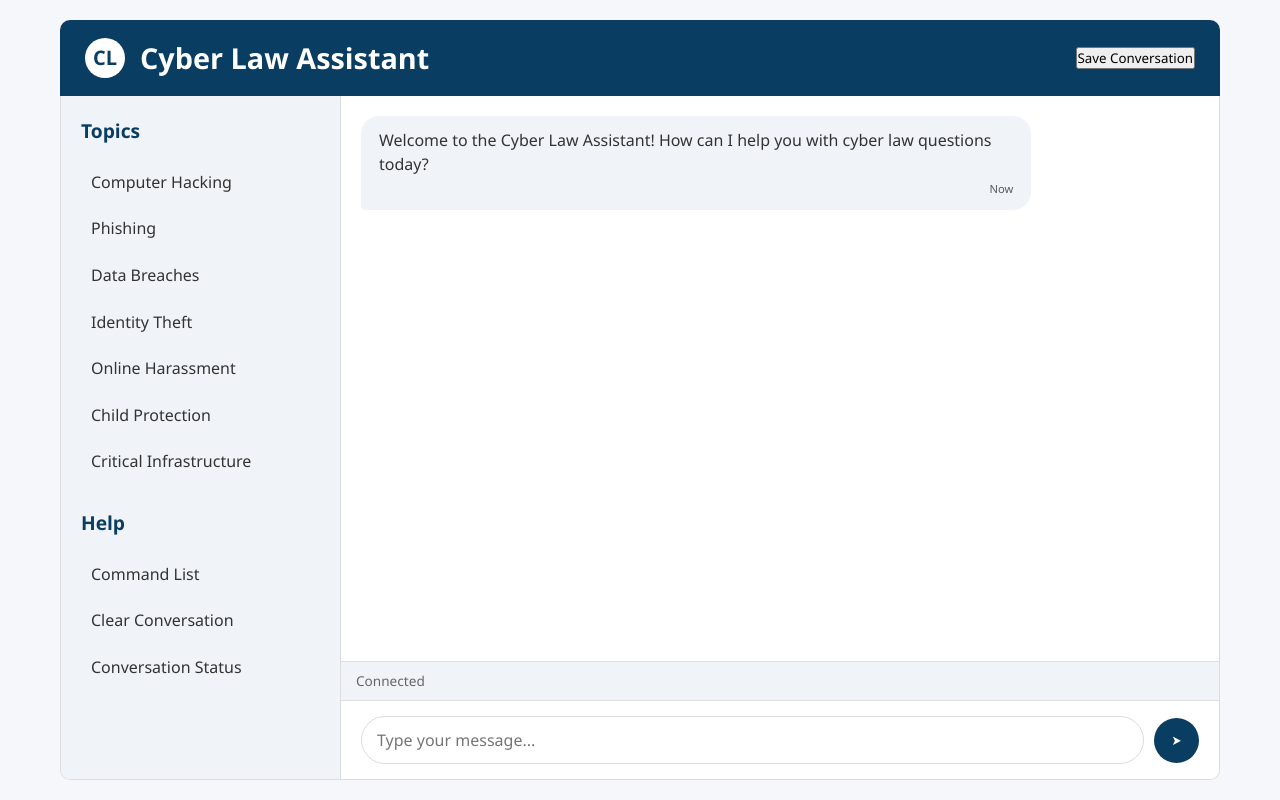
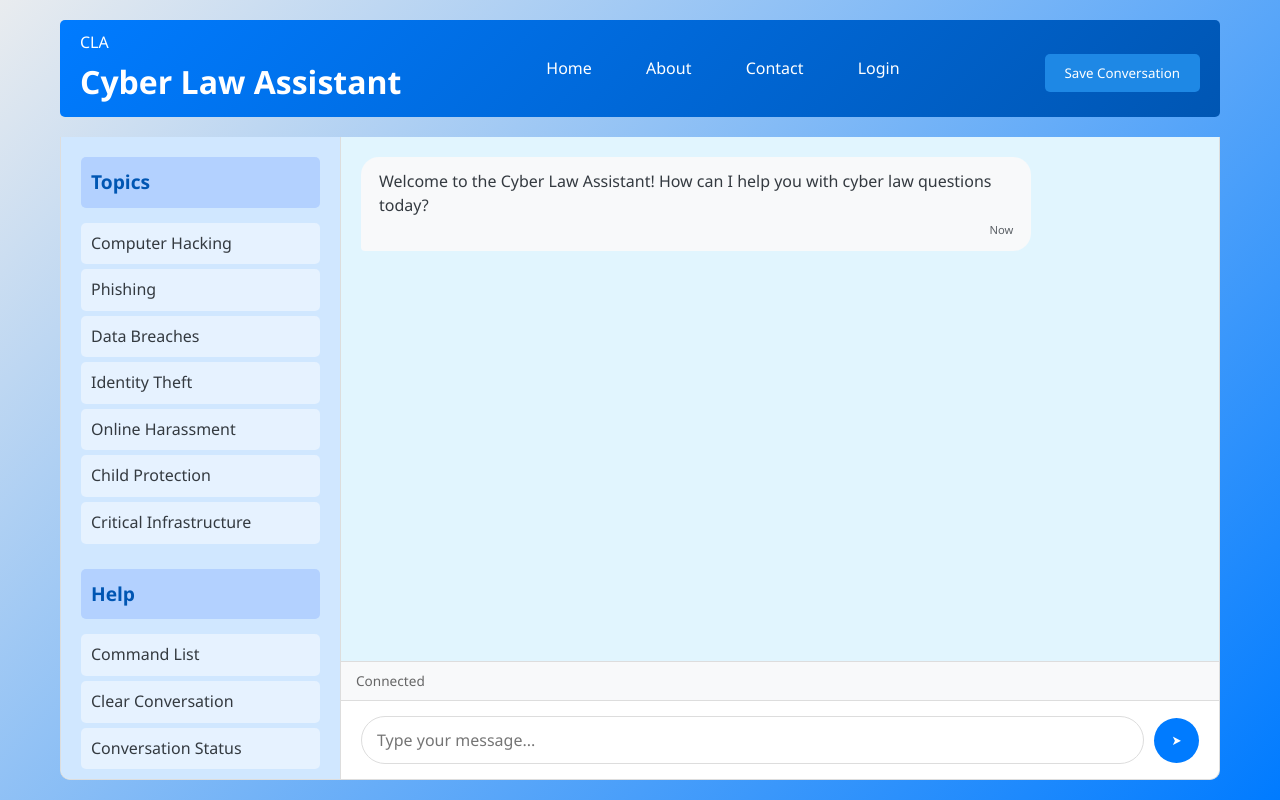
Before and after one commit to Suganth46/ai-assistant-for-cyber-law, a Flask app: template templates/newindex.html in a window 1280 px wide. Run offline with Flask 3, Linux system fonts and the light colour scheme; the template is opened without the code that fills it, so the values that code supplies are empty.

Commit message:
UI changed

```diff
--- a/templates/newindex.html
+++ b/templates/newindex.html
@@ -14,9 +14,10 @@
         }
 
         body {
-            background-color: #f5f7fb;
-            color: #333;
+            background: linear-gradient(135deg, #e9ecef, #007bff);
+            color: #343a40;
             line-height: 1.6;
+            animation: fadeIn 1s ease-in;
         }
 
         /* Main container */
@@ -29,39 +30,37 @@
             height: 100vh;
         }
 
+        /* Navbar */
+        .navbar {
+            background: linear-gradient(135deg, #007bff, #0056b3);
+            color: white;
+            padding: 10px 20px;
+            display: flex;
+            justify-content: space-between;
+            align-items: center;
+            border-radius: 5px;
+            margin-bottom: 20px;
+            animation: slideDown 0.5s ease-out;
+        }
+
+        .navbar a {
+            color: white;
+            text-decoration: none;
+            margin: 0 10px;
+            transition: background-color 0.3s, color 0.3s;
+            padding: 8px 15px;
+            border-radius: 5px;
+            display: inline-block;
+        }
+
+        .navbar a:hover {
+            background-color: rgba(255, 255, 255, 0.2);
+            color: #ffffff;
+        }
+
         /* Header section */
         header {
-            background-color: #0a3d62;
-            color: white;
-            padding: 15px 25px;
-            border-radius: 10px 10px 0 0;
-            display: flex;
-            align-items: center;
-            justify-content: space-between;
-        }
-
-        header h1 {
-            font-size: 1.8rem;
-            font-weight: 600;
-        }
-
-        .logo {
-            display: flex;
-            align-items: center;
-            gap: 15px;
-        }
-
-        .logo-icon {
-            background-color: #fff;
-            color: #0a3d62;
-            width: 40px;
-            height: 40px;
-            border-radius: 50%;
-            display: flex;
-            align-items: center;
-            justify-content: center;
-            font-size: 20px;
-            font-weight: bold;
+            display: none; /* Remove duplicate header */
         }
 
         /* Main chat area */
@@ -72,13 +71,29 @@
             border: 1px solid #ddd;
             border-top: none;
             border-radius: 0 0 10px 10px;
-            background-color: white;
+            background-color: #e1f5fe; /* Change to light blue */
+        }
+
+        /* Save button */
+        .save-btn {
+            background-color: #1e88e5; /* Change to blue */
+            color: white;
+            border: none;
+            padding: 10px 20px;
+            border-radius: 5px;
+            cursor: pointer;
+            transition: background-color 0.3s;
+            margin-top: 10px;
+        }
+
+        .save-btn:hover {
+            background-color: #1565c0;
         }
 
         /* Sidebar */
         .sidebar {
             width: 280px;
-            background-color: #f0f4f8;
+            background-color: #d0e7ff; /* Change sidebar background to light blue */
             padding: 20px;
             overflow-y: auto;
             border-right: 1px solid #ddd;
@@ -87,7 +102,10 @@
         .sidebar h2 {
             font-size: 1.2rem;
             margin-bottom: 15px;
-            color: #0a3d62;
+            color: #0056b3;
+            background-color: #b3d1ff; /* Change section header background to a darker blue */
+            padding: 10px;
+            border-radius: 5px;
         }
 
         .sidebar-section {
@@ -104,14 +122,15 @@
             cursor: pointer;
             border-radius: 5px;
             transition: background-color 0.2s;
+            background-color: #e6f2ff; /* Change topic item background to very light blue */
         }
 
         .topic-list li:hover {
-            background-color: #e1e8f0;
+            background-color: #cce5ff;
         }
 
         .topic-list li.active {
-            background-color: #d0e1f9;
+            background-color: #b3d1ff;
             font-weight: 500;
         }
 
@@ -143,15 +162,15 @@
 
         .user-message {
             align-self: flex-end;
-            background-color: #0a3d62;
+            background-color: #007bff;
             color: white;
             border-bottom-right-radius: 4px;
         }
 
         .assistant-message {
             align-self: flex-start;
-            background-color: #f0f4f8;
-            color: #333;
+            background-color: #f8f9fa;
+            color: #343a40;
             border-bottom-left-radius: 4px;
         }
 
@@ -182,11 +201,11 @@
         }
 
         .chat-input input:focus {
-            border-color: #0a3d62;
+            border-color: #007bff;
         }
 
         .send-btn {
-            background-color: #0a3d62;
+            background-color: #007bff;
             color: white;
             border: none;
             width: 45px;
@@ -201,13 +220,13 @@
         }
 
         .send-btn:hover {
-            background-color: #0c4b76;
+            background-color: #0056b3;
         }
 
         /* Status bar */
         .status-bar {
             padding: 8px 15px;
-            background-color: #f0f4f8;
+            background-color: #f8f9fa;
             border-top: 1px solid #ddd;
             font-size: 0.85rem;
             color: #666;
@@ -259,15 +278,19 @@
 </head>
 <body>
     <div class="container">
-        <header>
+        <div class="navbar">
             <div class="logo">
-                <div class="logo-icon">CL</div>
+                <div class="logo-icon">CLA</div>
                 <h1>Cyber Law Assistant</h1>
             </div>
-            <div>
-                <button id="saveBtn" class="save-btn">Save Conversation</button>
-            </div>
-        </header>
+            <nav>
+                <a href="newindex.html">Home</a>
+                <a href="about.html">About</a>
+                <a href="contact.html">Contact</a>
+                <a href="login.html">Login</a>
+            </nav>
+            <button id="saveBtn" class="save-btn">Save Conversation</button>
+        </div>
 
         <div class="chat-container">
             <div class="sidebar">
```
Also changed, not shown: templates/404.html (added, +63 -0 lines), templates/about.html (added, +55 -0 lines), templates/login.html (added, +105 -0 lines), package-lock.json (added), 1 other file.
